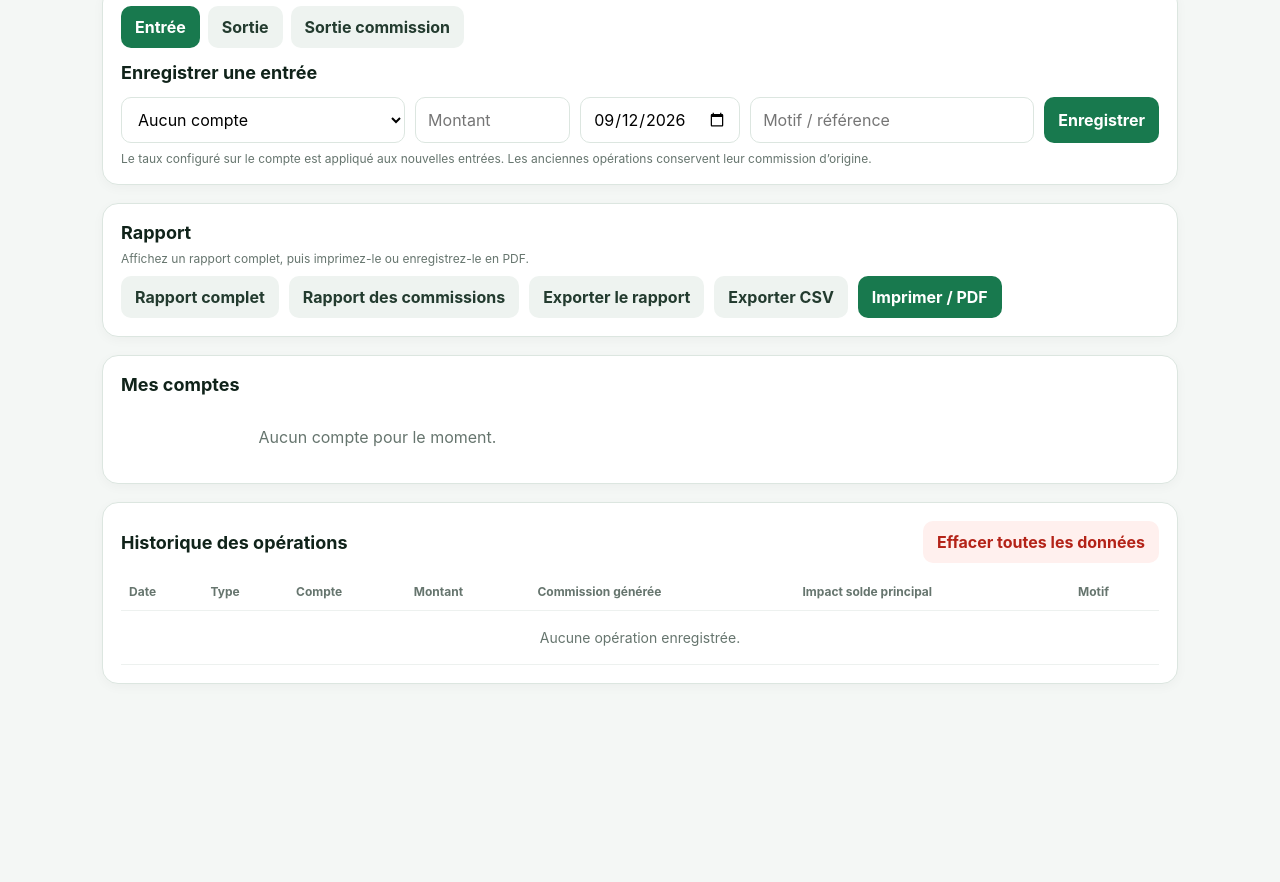
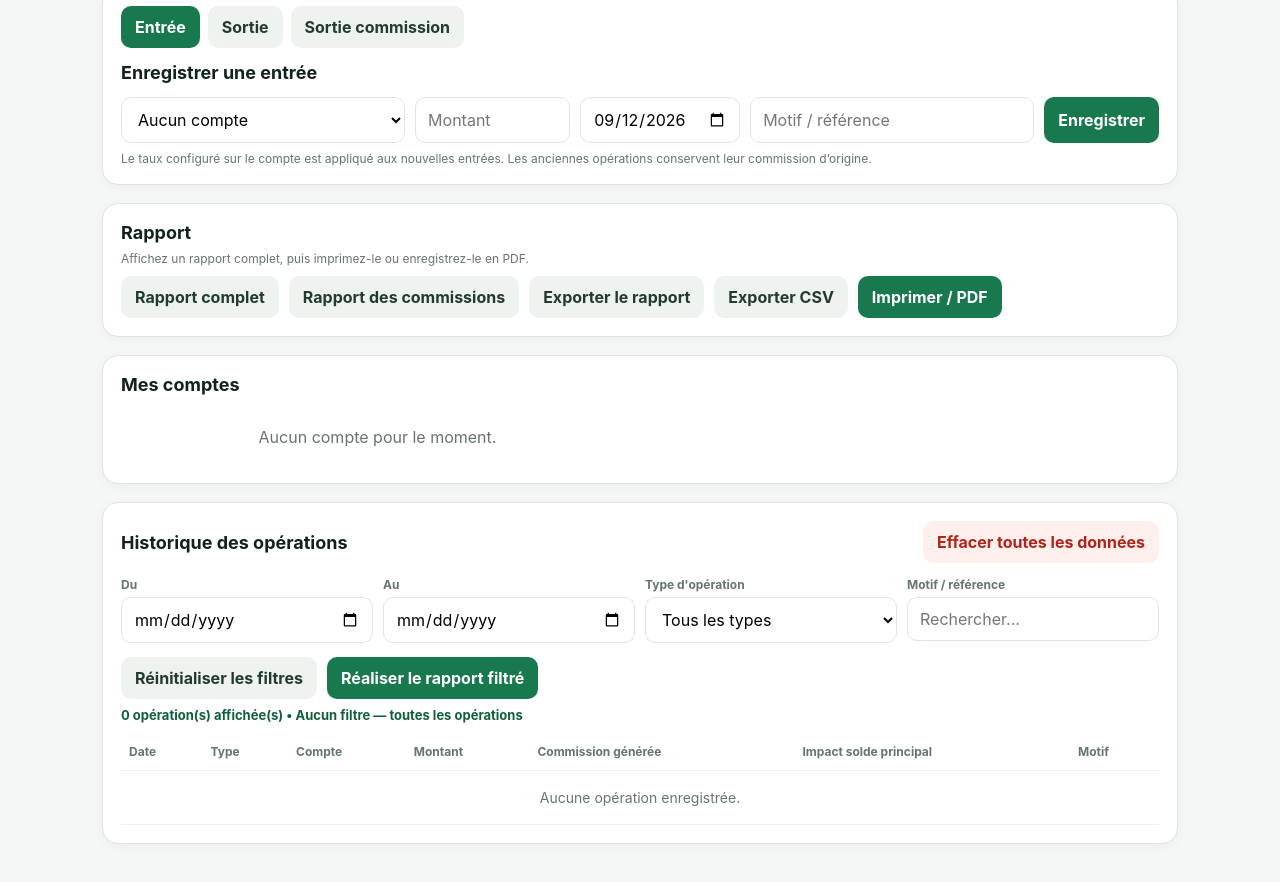
Before and after one commit to kayembecapistran/Gestion-fonds, a plain HTML site: page index.html in a window 1280 px wide. Shown: the part 564-1446 px from the top of the page. Before the commit the page ends 1288 px from the top, so only its background shows below. Drawn offline with Linux system fonts and the light colour scheme.

Commit message:
Ajouter les rapports basés sur les filtres actifs

```diff
--- a/index.html
+++ b/index.html
@@ -90,15 +90,21 @@
   .footer-note{font-size:12px;color:var(--muted);margin-top:8px}
   .tabs{display:flex;gap:8px;margin-bottom:14px}
   .tabs button.active{background:var(--primary);color:white}
+  .filters{display:grid;grid-template-columns:repeat(4,minmax(140px,1fr));gap:10px;margin:14px 0}
+  .filter-field{display:flex;flex-direction:column;gap:5px}
+  .filter-field label{font-size:12px;color:var(--muted);font-weight:700}
+  .filter-status{font-size:13px;color:var(--primary2);font-weight:700;margin-top:8px}
   @media(max-width:760px){
     .grid{grid-template-columns:1fr 1fr}
     .accounts{grid-template-columns:1fr}
     h1{font-size:25px}
     .wrap{padding:14px}
     table{display:block;overflow:auto;white-space:nowrap}
+    .filters{grid-template-columns:1fr 1fr}
   }
   @media(max-width:480px){
     .grid{grid-template-columns:1fr}
+    .filters{grid-template-columns:1fr}
   }
 
   .report{
@@ -274,6 +280,34 @@
       <h2 style="margin:0">Historique des opérations</h2>
       <button class="danger" onclick="resetAll()">Effacer toutes les données</button>
     </div>
+    <div class="filters">
+      <div class="filter-field">
+        <label for="filterStartDate">Du</label>
+        <input id="filterStartDate" type="date" onchange="applyHistoryFilters()">
+      </div>
+      <div class="filter-field">
+        <label for="filterEndDate">Au</label>
+        <input id="filterEndDate" type="date" onchange="applyHistoryFilters()">
+      </div>
+      <div class="filter-field">
+        <label for="filterType">Type d'opération</label>
+        <select id="filterType" onchange="applyHistoryFilters()">
+          <option value="">Tous les types</option>
+          <option value="entry">Entrées</option>
+          <option value="output">Sorties principales</option>
+          <option value="commission_output">Sorties commission</option>
+        </select>
+      </div>
+      <div class="filter-field">
+        <label for="filterSearch">Motif / référence</label>
+        <input id="filterSearch" type="search" placeholder="Rechercher..." oninput="applyHistoryFilters()">
+      </div>
+    </div>
+    <div class="row" style="align-items:center">
+      <button class="ghost" onclick="resetHistoryFilters()">Réinitialiser les filtres</button>
+      <button class="primary" onclick="showReport('full')">Réaliser le rapport filtré</button>
+    </div>
+    <div id="filterStatus" class="filter-status"></div>
     <div style="overflow:auto;margin-top:10px">
       <table>
         <thead>
@@ -510,6 +544,58 @@ function scopedTransactions(){
   return activeAccountId ? state.transactions.filter(t=>t.accountId===activeAccountId) : state.transactions;
 }
 
+function currentFilters(){
+  return {
+    start: document.getElementById('filterStartDate')?.value || '',
+    end: document.getElementById('filterEndDate')?.value || '',
+    type: document.getElementById('filterType')?.value || '',
+    search: (document.getElementById('filterSearch')?.value || '').trim().toLocaleLowerCase('fr')
+  };
+}
+
+function filteredTransactions(){
+  const filters=currentFilters();
+  return scopedTransactions().filter(t=>{
+    const date=String(t.date||'').slice(0,10);
+    if(filters.start && date < filters.start) return false;
+    if(filters.end && date > filters.end) return false;
+    if(filters.type && t.type !== filters.type) return false;
+    if(filters.search){
+      const account=state.accounts.find(a=>a.id===t.accountId);
+      const searchable=`${t.note||''} ${account?.name||''}`.toLocaleLowerCase('fr');
+      if(!searchable.includes(filters.search)) return false;
+    }
+    return true;
+  });
+}
+
+function applyHistoryFilters(){
+  document.getElementById('reportArea').style.display='none';
+  render();
+}
+
+function resetHistoryFilters(){
+  ['filterStartDate','filterEndDate','filterSearch'].forEach(id=>document.getElementById(id).value='');
+  document.getElementById('filterType').value='';
+  applyHistoryFilters();
+}
+
+function filterDescription(){
+  const f=currentFilters();
+  const parts=[];
+  if(activeAccountId){
+    const account=state.accounts.find(a=>a.id===activeAccountId);
+    if(account) parts.push(`Compte : ${account.name}`);
+  }
+  if(f.start) parts.push(`Du ${new Date(f.start+'T12:00:00').toLocaleDateString('fr-FR')}`);
+  if(f.end) parts.push(`Au ${new Date(f.end+'T12:00:00').toLocaleDateString('fr-FR')}`);
+  if(f.type){
+    parts.push(`Type : ${{entry:'Entrées',output:'Sorties principales',commission_output:'Sorties commission'}[f.type]}`);
+  }
+  if(f.search) parts.push(`Recherche : ${f.search}`);
+  return parts.length ? parts.join(' • ') : 'Aucun filtre — toutes les opérations';
+}
+
 function deleteAccount(id){
   if(state.transactions.some(t=>t.accountId===id)){
     alert("Ce compte contient déjà des opérations. Il ne peut pas être supprimé.");
@@ -595,7 +681,8 @@ function render(){
   }
 
   const tbody=document.getElementById('history');
-  const visibleTransactions=scopedTransactions();
+  const visibleTransactions=filteredTransactions();
+  document.getElementById('filterStatus').textContent=`${visibleTransactions.length} opération(s) affichée(s) • ${filterDescription()}`;
   if(!visibleTransactions.length){
     tbody.innerHTML='<tr><td colspan="7" class="empty">Aucune opération enregistrée.</td></tr>';
   }else{
@@ -662,17 +749,18 @@ function showReport(mode='full'){
 
   const now = new Date();
   const generated = now.toLocaleString('fr-FR');
+  const reportTransactions=filteredTransactions();
   let html = `<div class="report">
     <div class="report-header">
       <div>
         <div class="report-title">${mode==='commission' ? 'Rapport des commissions' : 'Rapport de gestion de fonds'}</div>
         <div style="margin-top:5px">${mode==='commission' ? 'Commissions générées, utilisées et disponibles' : 'Situation des comptes et historique des opérations'}</div>
       </div>
-      <div class="report-meta">Généré le ${generated}</div>
+      <div class="report-meta">Généré le ${generated}<br>${escapeHtml(filterDescription())}<br>${reportTransactions.length} opération(s)</div>
     </div>`;
 
   scopedAccounts().forEach(a=>{
-    const ts = state.transactions
+    const ts = reportTransactions
       .filter(t=>t.accountId===a.id)
       .slice()
       .sort((x,y)=>new Date(x.date)-new Date(y.date));
@@ -813,7 +901,7 @@ function exportReportCSV(){
     ? ['Date','Compte','Type','Montant de référence','Devise','Impact commission','Motif / Référence']
     : ['Date','Compte','Type','Montant','Devise','Commission générée','Impact principal','Motif / Référence']];
   scopedAccounts().forEach(a=>{
-    state.transactions
+    filteredTransactions()
       .filter(t=>t.accountId===a.id && (!commissionOnly || (t.type==='entry' && (t.held||0)>0) || t.type==='commission_output'))
       .slice().sort((x,y)=>new Date(x.date)-new Date(y.date))
       .forEach(t=>{
```
